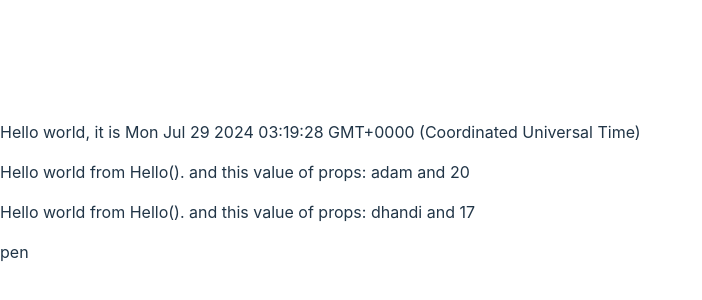
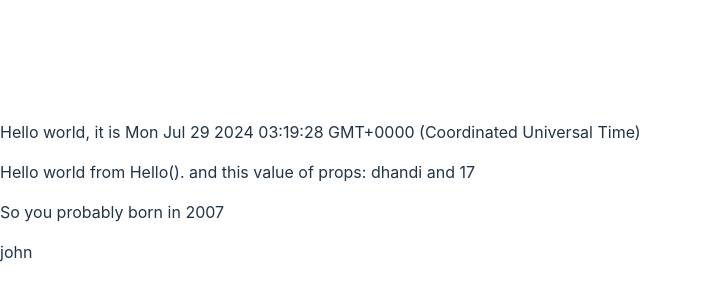
Before and after one commit to dhandiyy/full-stack-open, a React (Vite) app in the folder part1/: page / in a window 1280 px wide. Shown: the part 208-508 px from the top of the page, without its empty margins (0-702 px from the left). Built offline with nearby package versions, Linux system fonts and the light colour scheme.

Commit message:
finished hello-app

```diff
--- a/part1/src/App.jsx
+++ b/part1/src/App.jsx
@@ -1,8 +1,20 @@
-const Hello = (props) => { //it's component
-    console.log(props)
+const Hello = ({name, age}) => { //it's component
+    //props is an object, remember that!
+
+    // destructuring:
+    // 1.
+    // const name = props.name;
+    // const age = props.age;
+    // 2.
+    // const {age, name} = props
+
+    //ini adalah fungsi dalam fungsi, benar bukan?ya!
+    const bornYear = () => new Date().getFullYear() - age;
+
     return (
         <div>
-            <p>Hello world from Hello(). and this value of props: {props.name} and {props.age}</p>
+            <p>Hello world from Hello(). and this value of props: {name} and {age}</p>
+            <p>So you probably born in {bornYear()}</p>
         </div>
     )
 }
@@ -13,12 +25,11 @@ const App = () => { //it's component too
     const age = 17
     const person = [
         {name: 'peter', age: 20},
-        {name: 'pen', age: 21},
+        {name: 'john', age: 21},
     ]
     return (
         <div>
             <p>Hello world, it is {now.toString()}</p>
-            <Hello name="adam" age={20}/>
             <Hello name={name} age={age} />
             {/*cant render object, but fine if just one data*/}
             <p>{person[1].name}</p>
```
